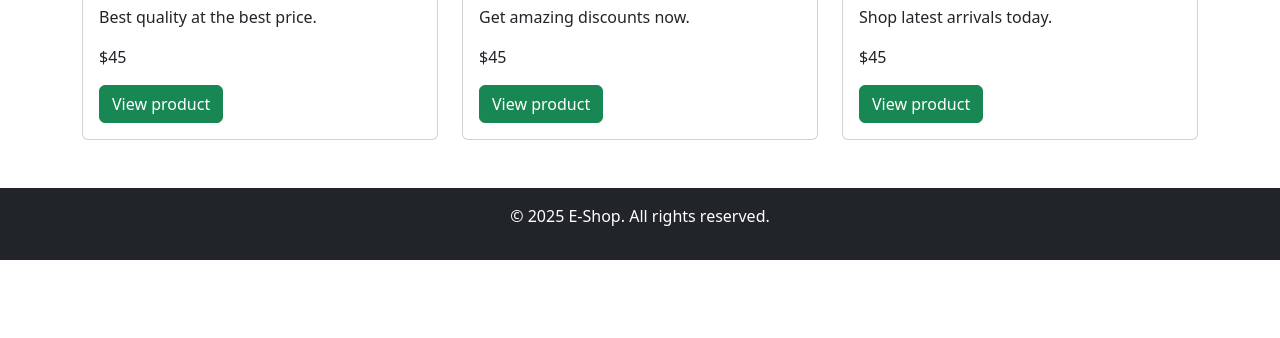
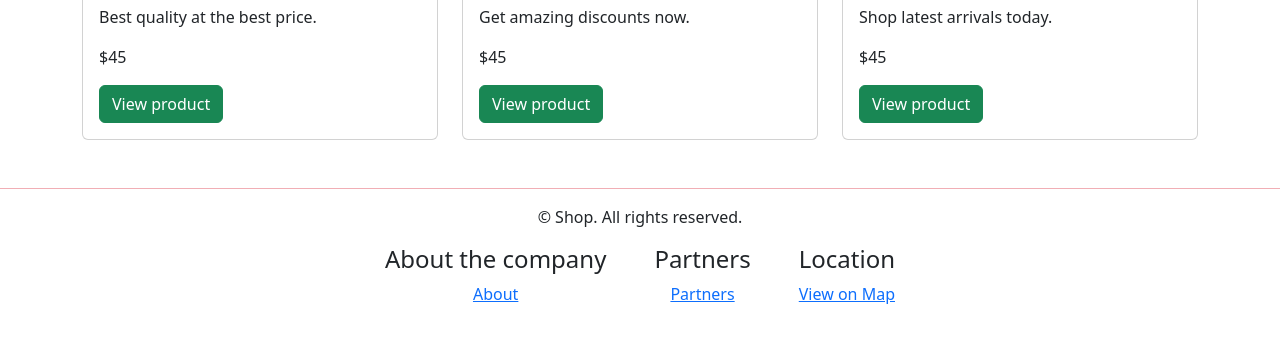
Before and after one commit to ReeniReddyPinninti/FEWD, a plain HTML site: page index.html in a window 1280 px wide. Shown: the part 678-1016 px from the top of the page. Before the commit the page ends 938 px from the top, so only its background shows below. Drawn offline with nearby package versions, Linux system fonts and the light colour scheme.

Commit message:
Update footer.html

```diff
--- a/footer.html
+++ b/footer.html
@@ -1,4 +1,20 @@
 <!-- Footer -->
-<footer class="bg-dark text-white text-center py-3">
-    <p>&copy; 2025 E-Shop. All rights reserved.</p>
+<footer class="text-dark text-center py-3" style="border-top: 1px solid var(--bs-danger-border-subtle);">
+    <p>&copy; Shop. All rights reserved.</p>
+    <div class="d-flex justify-content-center gap-5">
+        <div>
+            <h4>About the company</h4>
+            <p><a href="about.html">About</a></p>
+        </div>
+        <div>
+            <h4>Partners</h4>
+            <p><a href="partners.html">Partners</a></p>
+        </div>
+        <div>
+            <h4>Location</h4>
+            <p>
+                <a href="https://www.google.com/maps/place/Keshav+Memorial+Institute+of+Technology/@17.3930807,78.4865596,15z/data=!4m6!3m5!1s0x3bcb99c44533324f:0x8aa5456a7d836bb5!8m2!3d17.3971519!4d78.4902344!16s%2Fm%2F05ztx9b?authuser=0&entry=ttu&g_ep=EgoyMDI1MDMxMi4wIKXMDSoASAFQAw%3D%3D" target="_blank">View on Map</a>
+            </p>
+        </div>
+    </div>
 </footer>
```
